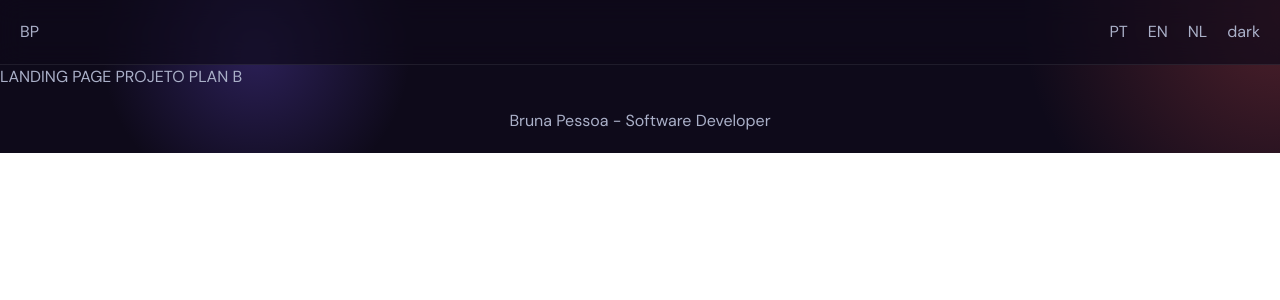
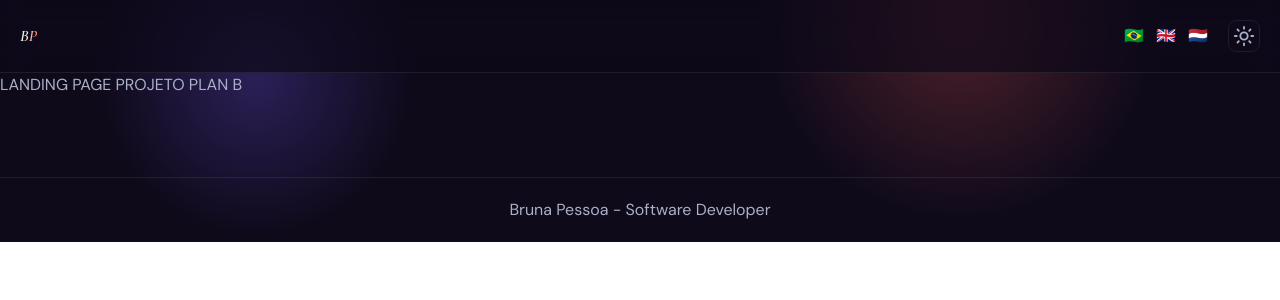
Before and after one commit to Brunapessoa/brunapessoa.github.io, a React (Vite) app: page /projects/PlanB in a window 1280 px wide. Shown: the top 300 px of the page. Built offline with nearby package versions, Linux system fonts and the light colour scheme.

Commit message:
desktop atyle adjusts

```diff
--- a/package.json
+++ b/package.json
@@ -11,6 +11,7 @@
   },
   "dependencies": {
     "@tailwindcss/vite": "^4.3.2",
+    "lucide-react": "^1.24.0",
     "react": "^19.2.7",
     "react-dom": "^19.2.7",
     "react-router-dom": "^7.18.0",
--- a/src/components/ContactCTA.tsx
+++ b/src/components/ContactCTA.tsx
@@ -1,12 +1,22 @@
 function ContactCTA() {
     return (
         <>
-        <section id="contact" className="m-10">
-            <h2>Let's Talk?</h2>
-            <p>Contact me:</p>
-            <button>GitHub</button>
-            <button>LinkedIn</button>
-            <button>brunapessoa.bpm@gmail.com</button>
+        <section id="contact" className="flex flex-col justify-center items-center gap-5 py-20 px-10 max-w-6xl mx-auto w-full md:px-20">
+            <h2 className="font-bold font-sans text-text-main text-2xl text-center">Let's Talk?</h2>
+            <p className="text-center">Open to opportunities — find me here:</p>
+            <div className="flex flex-col gap-5 lg:flex-row">
+                <div className="flex justify-center gap-4 md:flex-row">
+                    <a href="https://github.com/Brunapessoa" target="_blank" rel="noopener noreferrer">
+                    <button className="px-8 py-2 border-2 rounded-lg bg-white/10 border-border text-text-main text-sm/7 text-shadow-md font-semibold hover:border-accent hover:bg-accent-soft hover:text-accent hover:cursor-pointer">GitHub</button>
+                    </a>
+                    <a href="https://www.linkedin.com/in/bruna-pessoa-machado-dev/" target="_blank" rel="noopener noreferrer">
+                    <button className="px-8 py-2 border-2 rounded-lg bg-white/10 border-border text-text-main text-sm/7 text-shadow-md font-semibold hover:border-accent hover:bg-accent-soft hover:text-accent hover:cursor-pointer">LinkedIn</button>
+                    </a>
+                </div>
+                <a href="mailto:brunapessoa.bpm@gmail.com">
+                <button className="w-75 px-8 py-2 border-2 rounded-lg bg-accent border-accent text-black text-sm/7 font-semibold hover:cursor-pointer hover:opacity-90">brunapessoa.bpm@gmail.com</button>
+                </a>
+            </div>
         </section>
         </>
     )
--- a/src/components/Footer.tsx
+++ b/src/components/Footer.tsx
@@ -1,7 +1,7 @@
 function Footer() {
     return (
         <>
-        <section className="text-center p-5">
+        <section className="mt-20 border-t border-border text-text-muted text-base text-center p-5">
             <h3>Bruna Pessoa - Software Developer</h3>
         </section>
         </>
--- a/src/components/Header.tsx
+++ b/src/components/Header.tsx
@@ -3,6 +3,7 @@ import { useLocation } from "react-router-dom"
 import ThemeToggle from "./ThemeToggle"
 import LanguageToggle from "./LanguageToggle"
 import { LanguageContext } from "../context/LanguageContext"
+import { Menu } from 'lucide-react'
 
 function Header() {
 
@@ -36,11 +37,11 @@ function Header() {
     return (
         <header className="flex flex-row justify-between p-5 top-0 sticky backdrop-blur-md border-b border-border bg-[#faf8f5cc] dark:bg-[#0e0a1ab0] z-50">
             <div className="flex flex-row items-center gap-5">
-                <h1>BP</h1>
+                <h1 className="font-display font-semibold text-gradient-hero">BP</h1>
                 {location.pathname === "/" && (
                 <>
                 <button onClick={(event) => {event.stopPropagation(); setMenuOpen(!menuOpen)}}
-                    className="lg:hidden">Burg</button>
+                    className="border border-border rounded-lg p-1 lg:hidden"><Menu size={22} /></button>
                 {menuOpen && <nav className="lg:hidden absolute top-full left-12 px-10 rounded-b-lg border border-border bg-bg-deep">
                     <ul className="flex flex-col py-3 px-2">
                         <li onClick={() => setMenuOpen(false)} className="p-2">
--- a/src/components/Hero.tsx
+++ b/src/components/Hero.tsx
@@ -1,9 +1,9 @@
 function Hero() {
     return (
-        <div className="flex flex-col gap-5 py-30 text-center">
-            <h1 className="font-display text-5xl font-semibold text-gradient-hero">Bruna Pessoa</h1>
+        <div className="flex flex-col gap-5 py-25 text-center max-w-6xl mx-auto w-full lg:self-start lg:ml-[25%] lg:max-w-lg lg:py-30">
+            <h1 className="font-display text-5xl font-semibold text-gradient-hero lg:text-7xl">Bruna Pessoa</h1>
             <h2 className="text-text-muted text-lg font-bold">Software Developer</h2>
-            <p className="text-text-muted">Eindhoven, Netherlands</p>
+            <p className="text-text-muted">📍 Eindhoven, Netherlands</p>
         </div>
     )
 }
--- a/src/components/LanguageToggle.tsx
+++ b/src/components/LanguageToggle.tsx
@@ -12,11 +12,11 @@ function LanguageToggle() {
     const { setLanguage } = langContext
 
     return(
-        <>
-            <button onClick={() => setLanguage("pt")}>PT</button>
-            <button onClick={() => setLanguage("en")}>EN</button>
-            <button onClick={() => setLanguage("nl")}>NL</button>
-        </>
+        <div className="flex gap-3">
+            <button onClick={() => setLanguage("pt")} className="cursor-pointer">🇧🇷</button>
+            <button onClick={() => setLanguage("en")} className="cursor-pointer">🇬🇧</button>
+            <button onClick={() => setLanguage("nl")} className="cursor-pointer">🇳🇱</button>
+        </div>
     )
 
 }
--- a/src/components/ProjectCard.tsx
+++ b/src/components/ProjectCard.tsx
@@ -12,19 +12,19 @@ type ProjectCardProps = {
 
 function ProjectCard({ projectImage, titleProject, description, processRoute, projectURL }: ProjectCardProps) {
     return (
-        <section className="relative h-65 w-full overflow-hidden rounded-2xl border border-border hover:border-accent group">
+        <section className="relative h-65 w-full overflow-hidden rounded-2xl border border-border hover:border-accent group lg:h-full">
             <img src={projectImage} alt="projectImage" className="absolute inset-0 w-full h-full object-cover transition-transform duration-300 group-hover:scale-105"/>
             <div className="absolute inset-0 bg-linear-to-t from-black/90 to-transparent"/>
             <div className="absolute bottom-0 left-1 p-4 ">
                 <h3 className="font-bold text-[22px] text-white text-shadow-md">{titleProject}</h3>
                 <p className="text-white text-shadow-md">{description}</p>
 
-                <div className="flex flex-row gap-2 mb-2">
+                <div className="flex flex-row gap-4 my-2">
                     <a href={projectURL} target="_blank" rel="noopener noreferrer">
-                        <button className="px-8 py-2 border-2 rounded-lg bg-accent border-accent text-black text-sm/7 font-semibold hover:cursor-pointer hover:opacity-90">View Project</button>
+                        <button className="px-4 py-2 border-2 rounded-lg bg-accent border-accent text-black text-sm/7 font-semibold hover:cursor-pointer hover:opacity-90">View Project</button>
                     </a>
                     <Link to={processRoute}>
-                        <button className="px-8 py-2 border-2 rounded-lg backdrop-blur-md border-border text-white text-sm/7 text-shadow-md font-semibold hover:border-accent hover:bg-accent-soft hover:text-accent hover:cursor-pointer">View Process</button>
+                        <button className="px-4 py-2 border-2 rounded-lg backdrop-blur-md border-border text-white text-sm/7 text-shadow-md font-semibold hover:border-accent hover:bg-accent-soft hover:text-accent hover:cursor-pointer">View Process</button>
                     </Link>
                 </div>
             </div>
--- a/src/components/ProjectsGrid.tsx
+++ b/src/components/ProjectsGrid.tsx
@@ -7,16 +7,22 @@ import todolistImg from "../assets/projects/todolist-react.png"
 function ProjectsGrid() {
     return (
     <>
-        <section id="projects" className="flex flex-col gap-10 py-15 px-10">
+        <section id="projects" className="flex flex-col gap-10 py-20 px-10 max-w-6xl mx-auto w-full md:px-20 ">
             <h2 className="flex items-baseline gap-5 section-title font-bold font-sans text-text-main text-2xl"><span className="text-accent text-sm font-mono font-bold">02</span>Projects</h2>
 
-            <ProjectCard titleProject="Plan B" description="Workout control App" projectImage={planBImg} processRoute="/projects/PlanB" projectURL="https://brunapessoa.github.io/b-plan-training/"/>
+            <div className="flex flex-col gap-6 md:grid md:grid-cols-2 lg:grid lg:grid-cols-3 lg:auto-rows-70">
+                <div className="lg:col-span-2 lg:row-span-2" >
+                    <ProjectCard titleProject="Plan B" description="Workout control App" projectImage={planBImg} processRoute="/projects/PlanB" projectURL="https://brunapessoa.github.io/b-plan-training/"/>
+                </div>
 
-            <ProjectCard titleProject="Favorite Recipes" description="Recipe search based on TheMealDB API" projectImage={recipeImg} processRoute="/projects/Recipes" projectURL="https://brunapessoa.github.io/recipes/"/>
+                <ProjectCard titleProject="Favorite Recipes" description="Recipe search based on TheMealDB API" projectImage={recipeImg} processRoute="/projects/Recipes" projectURL="https://brunapessoa.github.io/recipes/"/>
 
-            <ProjectCard titleProject="Weatherly" description="Forecast page based on WeatherAPI and images from Unsplash" projectImage={weatherImg} processRoute="/projects/Weather" projectURL="https://brunapessoa.github.io/weather/"/>
+                <ProjectCard titleProject="Weatherly" description="Forecast page based on WeatherAPI and images from Unsplash" projectImage={weatherImg} processRoute="/projects/Weather" projectURL="https://brunapessoa.github.io/weather/"/>
 
-            <ProjectCard titleProject="Tasks Management" description="Page for management of tasks" projectImage={todolistImg} processRoute="/projects/TasksMng" projectURL="https://brunapessoa.github.io/to-do-list-react/"/>
+                <ProjectCard titleProject="Tasks Management" description="Page for management of tasks" projectImage={todolistImg} processRoute="/projects/TasksMng" projectURL="https://brunapessoa.github.io/to-do-list-react/"/>
+
+            </div>
+
         </section>
     </>
     )
--- a/src/components/ThemeToggle.tsx
+++ b/src/components/ThemeToggle.tsx
@@ -1,5 +1,6 @@
 import { useContext } from "react"
 import { ThemeContext } from "../context/ThemeContext"
+import { Moon, Sun } from 'lucide-react'
 
 function ThemeToggle() {
 
@@ -10,10 +11,20 @@ function ThemeToggle() {
         return null
     }
 
+
     const { theme, toggleTheme } = themeContext
+
+    let themeIcon;
+
+    if(theme === "dark") {
+        themeIcon = <Sun size={22}/>
+    } else {
+        themeIcon = <Moon size={22}/>
+    }
+
     return (
         <>
-            <button onClick={toggleTheme}>{theme}</button>
+            <button onClick={toggleTheme} className="cursor-pointer border border-border rounded-lg p-1 hover:border-accent">{themeIcon}</button>
         </>
     )
 
--- a/src/index.css
+++ b/src/index.css
@@ -33,14 +33,14 @@
 .bg-gradient-main {
   background:
     radial-gradient(circle at 20% 33%, #7c5cff44 0%, transparent 15%), /*roxo */
-    radial-gradient(circle at 100% 10%, #fc5c5744 0%, transparent 20%), /*coral */
+    radial-gradient(circle at 75% 10%, #fc5c5744 0%, transparent 20%), /*coral */
     var(--color-bg-deep);
 }
 
 .dark .bg-gradient-main {
   background:
     radial-gradient(circle at 20% 33%, #7c5cff44 0%, transparent 15%), /*roxo */
-    radial-gradient(circle at 100% 10%, #fc5c5744 0%, transparent 20%), /*coral */
+    radial-gradient(circle at 75% 10%, #fc5c5744 0%, transparent 20%), /*coral */
     var(--color-bg-deep);
 }
 
```
Also changed, not shown: src/components/About.tsx (+17 -5 lines), 1 other file (tests, documents, lock files or other folders).
